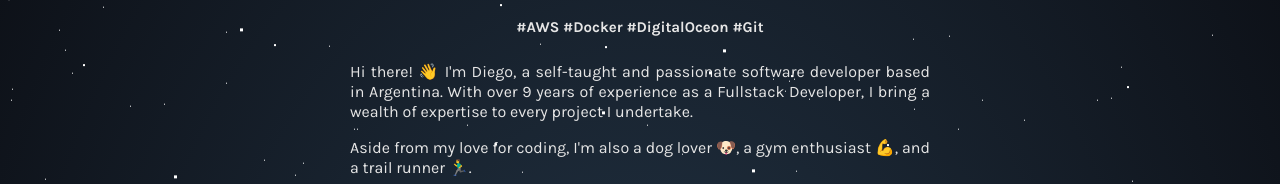
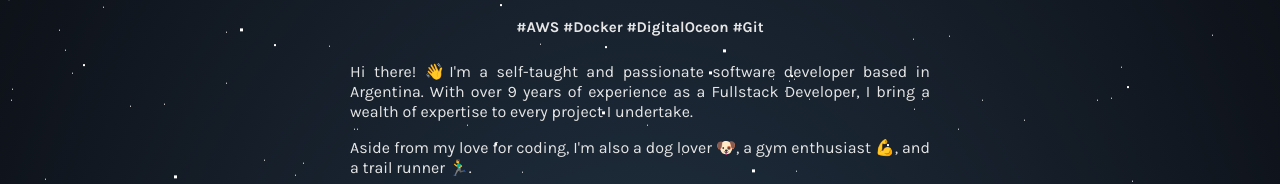
Before and after one commit to diegomottadev/clone-linktree-app, a React (Create React App) app: page / in a window 1280 px wide. Shown: the part 332-516 px from the top of the page. Built offline with nearby package versions, Linux system fonts and the light colour scheme.

Commit message:
Fix links

```diff
--- a/src/components/Bio/Bio.jsx
+++ b/src/components/Bio/Bio.jsx
@@ -5,7 +5,7 @@ const Bio = () => (
 
 <div className="bio-box">
   <p className="bio">
-    Hi there! 👋 I'm Diego, a self-taught and passionate software developer based in Argentina. With over 9 years of experience as a Fullstack Developer, I bring a wealth of expertise to every project I undertake.
+    Hi there! 👋I'm a self-taught and passionate software developer based in Argentina. With over 9 years of experience as a Fullstack Developer, I bring a wealth of expertise to every project I undertake.
   </p>
   <p className="bio">
     Aside from my love for coding, I'm also a dog lover 🐶, a gym enthusiast 💪, and a trail runner 🏃‍♂️.
```
